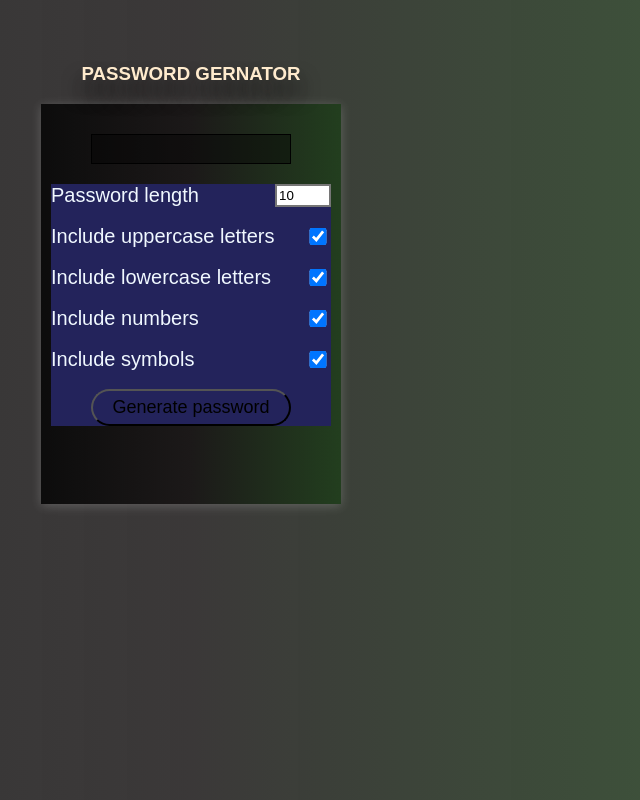
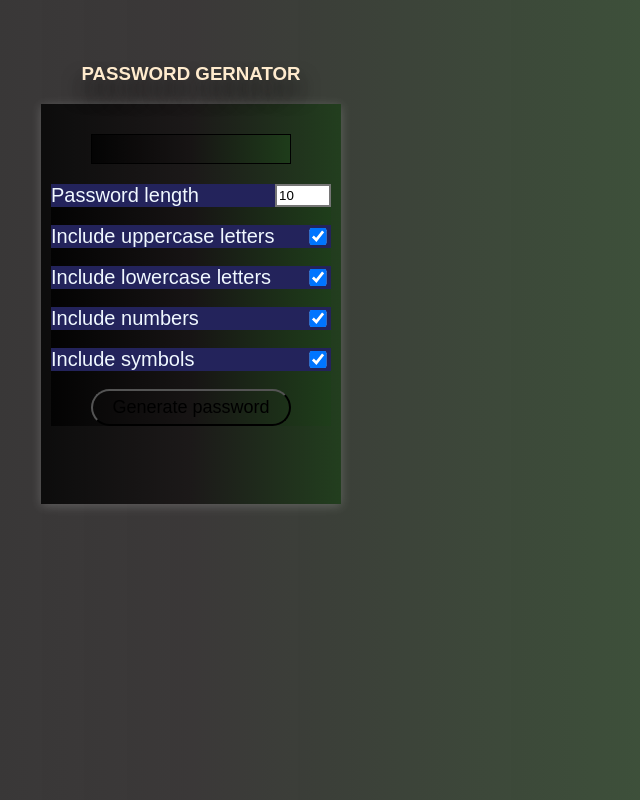
Before and after one commit to Priyansh7999/PASSWORD_GENERATOR, a plain HTML site: page index.html in a window 1280 px wide. Shown: the whole page, without its empty margins (449-1089 px from the left). Drawn offline with Linux system fonts and the light colour scheme; a web font is replaced by a local one.

Commit message:
Update style.css

```diff
--- a/style.css
+++ b/style.css
@@ -34,7 +34,8 @@ body{
     margin-top: 20px;
     border: 1px solid black;
     padding: 5px;
-    background-color: rgba(0, 0, 0, 0.4);
+    background: linear-gradient(90deg, rgba(0,0,0,0.7847732843137255) 0%, rgba(22,19,19,0.8435968137254902) 50%, rgba(30,62,26,0.8548012955182073) 100%);
+
 }
 .res-container .btn{
     margin-top: 0px;
@@ -46,7 +47,8 @@ body{
 .settings{
     margin-top: 20px;
     display: block;
-    background-color:  #23235B;
+    background: linear-gradient(90deg, rgba(0,0,0,0.7847732843137255) 0%, rgba(22,19,19,0.8435968137254902) 50%, rgba(30,62,26,0.8548012955182073) 100%);
+
 }
 span{
     color: white;
```
